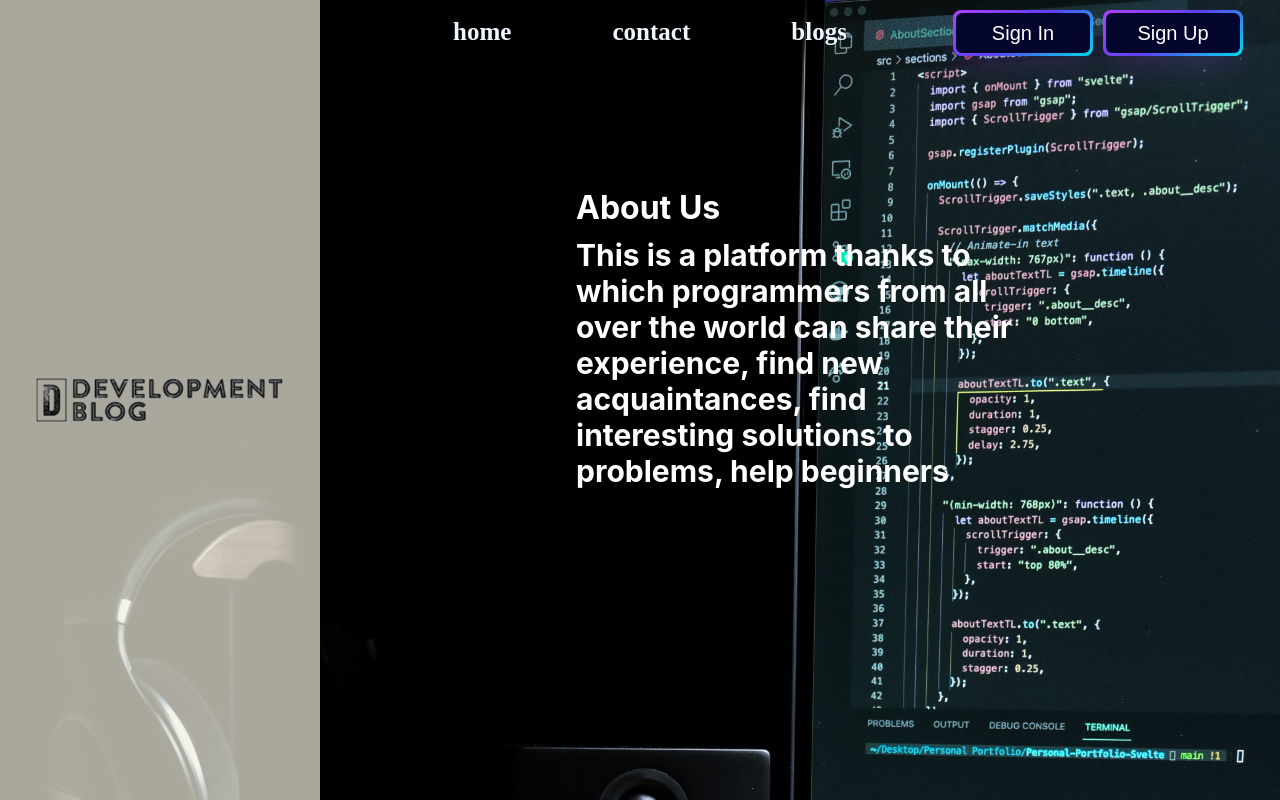
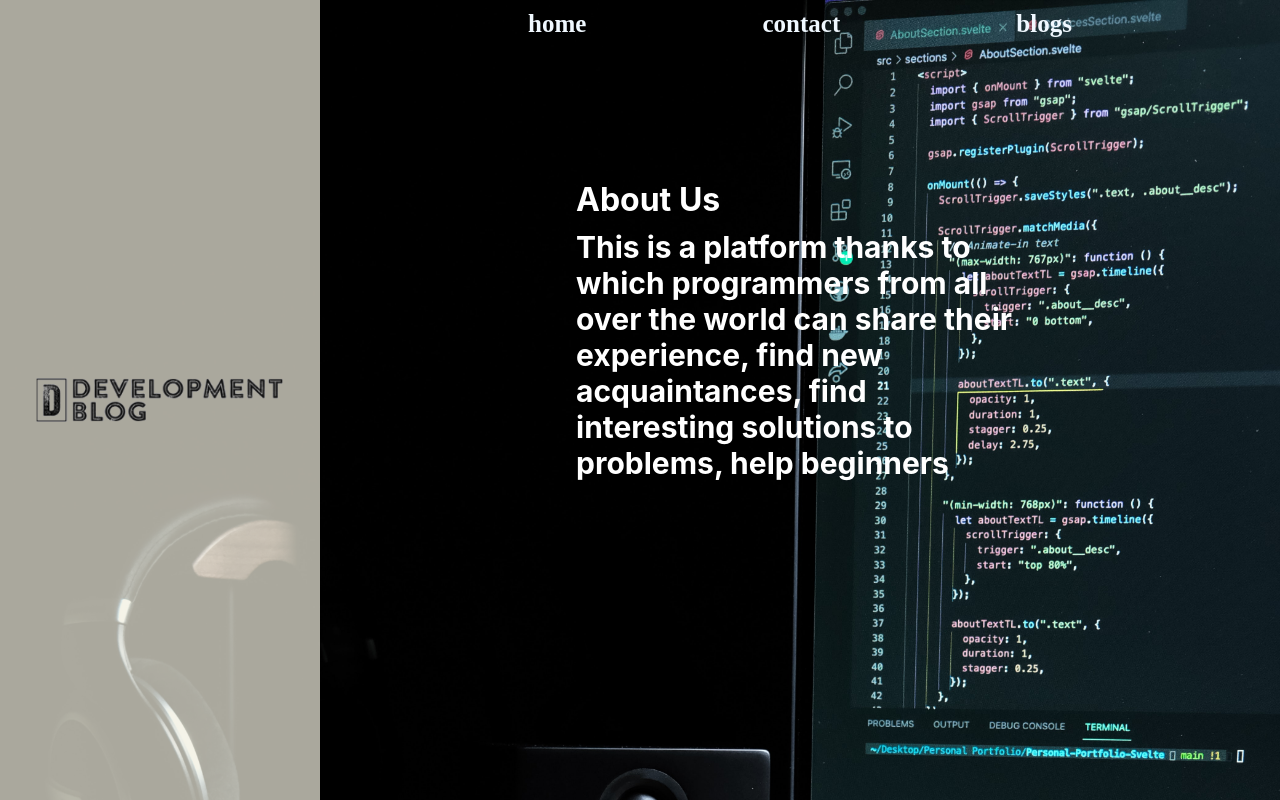
Before and after one commit to gorvardanyan1/DevBlog, a React (Create React App) app in the folder client/: page / in a window 1280 px wide. Built offline with nearby package versions, Linux system fonts and the light colour scheme; a web font is replaced by a local one.

Commit message:
coordinate folder

```diff
--- a/client/package.json
+++ b/client/package.json
@@ -2,6 +2,7 @@
   "name": "smth",
   "version": "0.1.0",
   "private": true,
+  "proxy": "http://localhost:5000/",
   "dependencies": {
     "@testing-library/jest-dom": "^5.16.5",
     "@testing-library/react": "^13.4.0",
--- a/client/src/components/Container.js
+++ b/client/src/components/Container.js
@@ -1,8 +1,9 @@
 import React from 'react'
 
 import { BrowserRouter as Router, Navigate } from 'react-router-dom'
+import LandingUi from './LendingUi'
 
-import AnonmyusUi from './AnonmyusUi'
+
 
 
 const Container = () => {
@@ -12,7 +13,7 @@ const Container = () => {
         <Router>
             <div className='container'>
 
-                <AnonmyusUi />
+                <LandingUi />
 
             </div>
         </Router>
--- a/client/src/components/AnonmyusUi.js
+++ b/client/src/components/LendingUi.js
@@ -1,8 +1,8 @@
 import React from 'react'
 import LogoDiv from './logo/LogoDiv'
-import AnonNavigation from './navigation/AnonNavigation'
+import AnonNavigation from './navigation/LandingNavigation'
 import Main from './main/Main'
-const AnonmyusUi = () => {
+const LandingUi = () => {
     return (
         <>
             <LogoDiv />
@@ -14,4 +14,4 @@ const AnonmyusUi = () => {
     )
 }
 
-export default AnonmyusUi
+export default LandingUi
--- a/client/src/components/navigation/AnonNavigation.js
+++ b/client/src/components/navigation/LandingNavigation.js
@@ -12,10 +12,10 @@ const Navigation = () => {
           <NavItemLink innerName={"blogs"} />
         </ul>
       </div>
-      <div className='signDiv'>
+      {/* <div className='signDiv'>
         <Link to='/in'><span>Sign In</span></Link>
         <Link to='/up'><span>Sign Up</span></Link>
-      </div>
+      </div> */}
     </nav>
   )
 }
```
Also changed, not shown: client/src/components/UserUi.js (deleted, +0 -16 lines), client/src/components/main/UserMain.js (deleted, +0 -17 lines).
